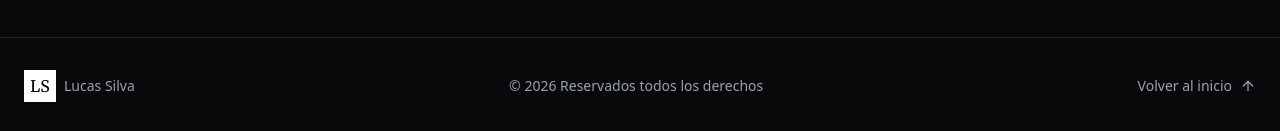
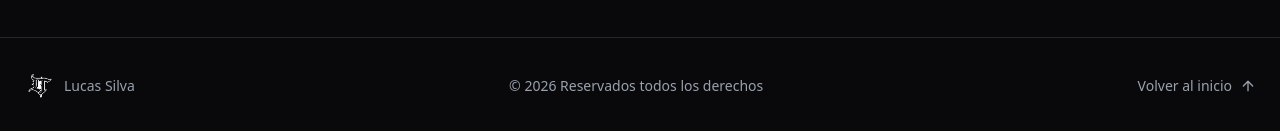
Before and after one commit to wendryuslima/lucas-tatto, a Next.js app: page / in a window 1280 px wide. Shown: the part 7066-7197 px from the top of the page. Built offline with nearby package versions, Linux system fonts and the light colour scheme.

Commit message:
refactor: add logo in footer

```diff
--- a/app/_components/footer.tsx
+++ b/app/_components/footer.tsx
@@ -4,6 +4,7 @@ import { ArrowUp } from "lucide-react";
 import type { MouseEvent } from "react";
 import { translations } from "@/lib/translations";
 import { useLanguage } from "./language-provider";
+import Image from "next/image";
 
 const Footer = () => {
   const { language } = useLanguage();
@@ -24,8 +25,13 @@ const Footer = () => {
       <div className="max-w-7xl mx-auto px-6">
         <div className="flex flex-col md:flex-row justify-between items-center gap-4">
           <div className="flex items-center gap-2">
-            <div className="w-8 h-8 bg-white flex items-center justify-center">
-              <span className="text-black font-serif">LS</span>
+            <div className="w-8 h-8  flex items-center justify-center">
+              <Image
+                height={120}
+                width={120}
+                alt="logo-lucas"
+                src="/logo-lt-removebg-preview.png"
+              />
             </div>
             <span className="text-sm text-gray-400">Lucas Silva</span>
           </div>
```
